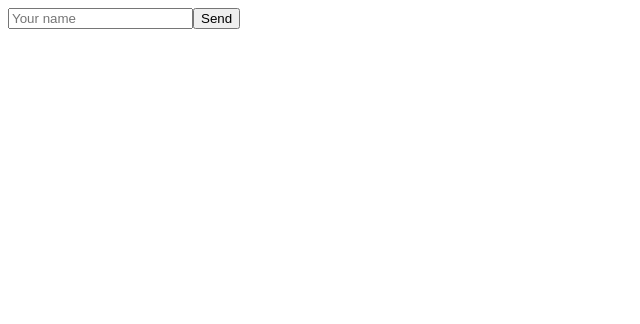
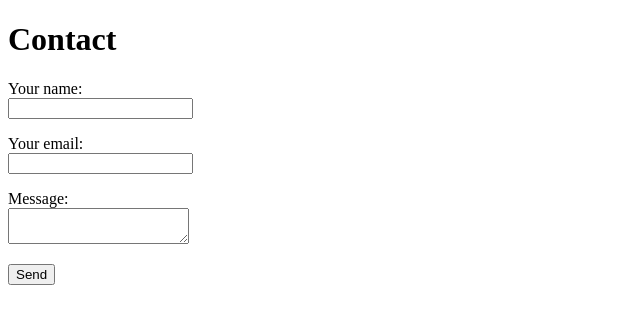
Before and after one commit to youngheart12/gatsby-starter, a Gatsby site: page /contact in a window 1280 px wide. Shown: the whole page, without its empty margins (0-640 px from the left). Built offline with nearby package versions, Linux system fonts and the light colour scheme; Gatsby itself is replaced by a stand-in of ours.

Commit message:
Added contact form

```diff
--- a/src/pages/contact.js
+++ b/src/pages/contact.js
@@ -1,15 +1,77 @@
 import React from 'react'
+import { navigate } from 'gatsby-link'
 
-export default function contact() {
+function encode(data) {
+  return Object.keys(data)
+    .map((key) => encodeURIComponent(key) + '=' + encodeURIComponent(data[key]))
+    .join('&')
+}
+
+export default function Contact() {
+  const [state, setState] = React.useState({})
+
+  const handleChange = (e) => {
+    setState({ ...state, [e.target.name]: e.target.value })
+  }
+
+  const handleSubmit = (e) => {
+    e.preventDefault()
+    const form = e.target
+    fetch('/', {
+      method: 'POST',
+      headers: { 'Content-Type': 'application/x-www-form-urlencoded' },
+      body: encode({
+        'form-name': form.getAttribute('name'),
+        ...state,
+      }),
+    })
+      .then(() => navigate(form.getAttribute('action')))
+      .catch((error) => alert(error))
+  }
+
   return (
-        <div>
+    <>
+      <h1>Contact</h1>
       <form
         name="contact"
+        method="post"
+        action="/thanks/"
         data-netlify="true"
-            data-netlify-honeypot="bot-field">
-                <input name="name" placeholder="Your name" type="text"></input>
-                <button>Send</button>
+        data-netlify-honeypot="bot-field"
+        onSubmit={handleSubmit}
+      >
+        {/* The `form-name` hidden field is required to support form submissions without JavaScript */}
+        <input type="hidden" name="form-name" value="contact" />
+        <p hidden>
+          <label>
+            Don’t fill this out: <input name="bot-field" onChange={handleChange} />
+          </label>
+        </p>
+        <p>
+          <label>
+            Your name:
+            <br />
+            <input type="text" name="name" onChange={handleChange} />
+          </label>
+        </p>
+        <p>
+          <label>
+            Your email:
+            <br />
+            <input type="email" name="email" onChange={handleChange} />
+          </label>
+        </p>
+        <p>
+          <label>
+            Message:
+            <br />
+            <textarea name="message" onChange={handleChange} />
+          </label>
+        </p>
+        <p>
+          <button type="submit">Send</button>
+        </p>
       </form>
-        </div>
+    </>
   )
 }
```
Lines whose indentation alone changed are shown as unchanged.
